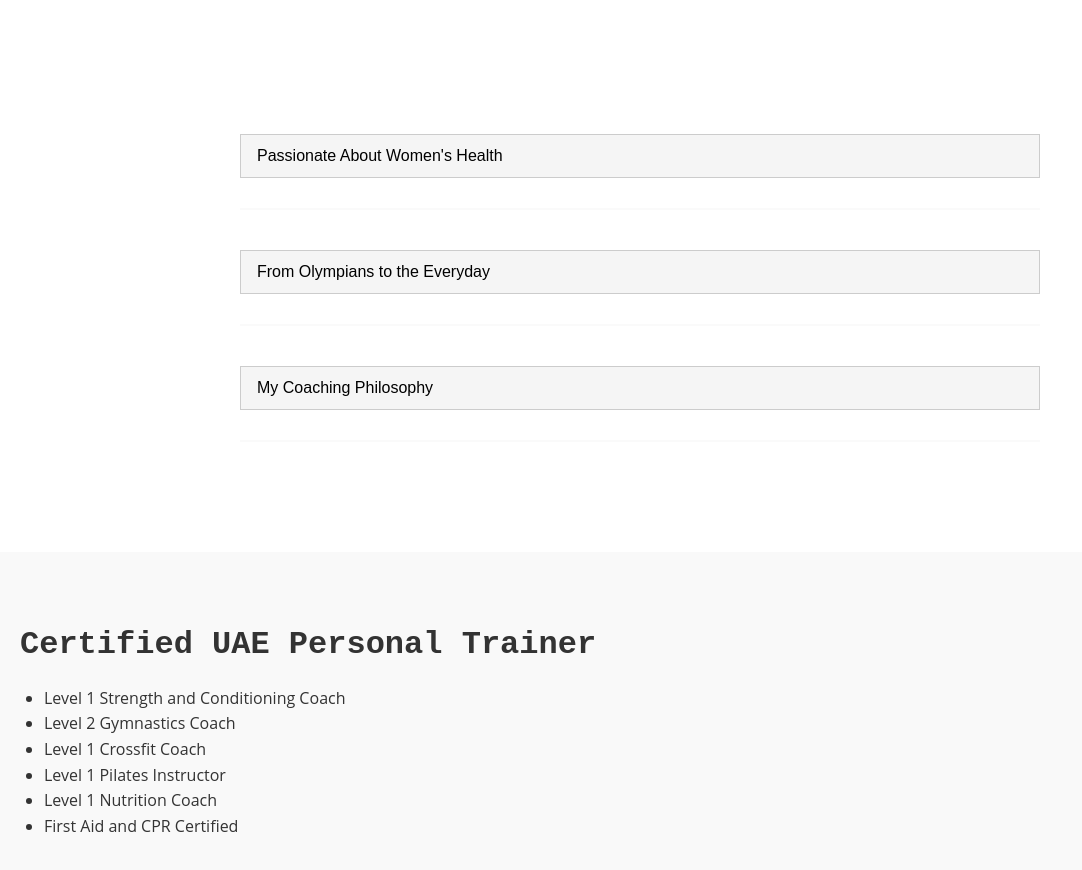
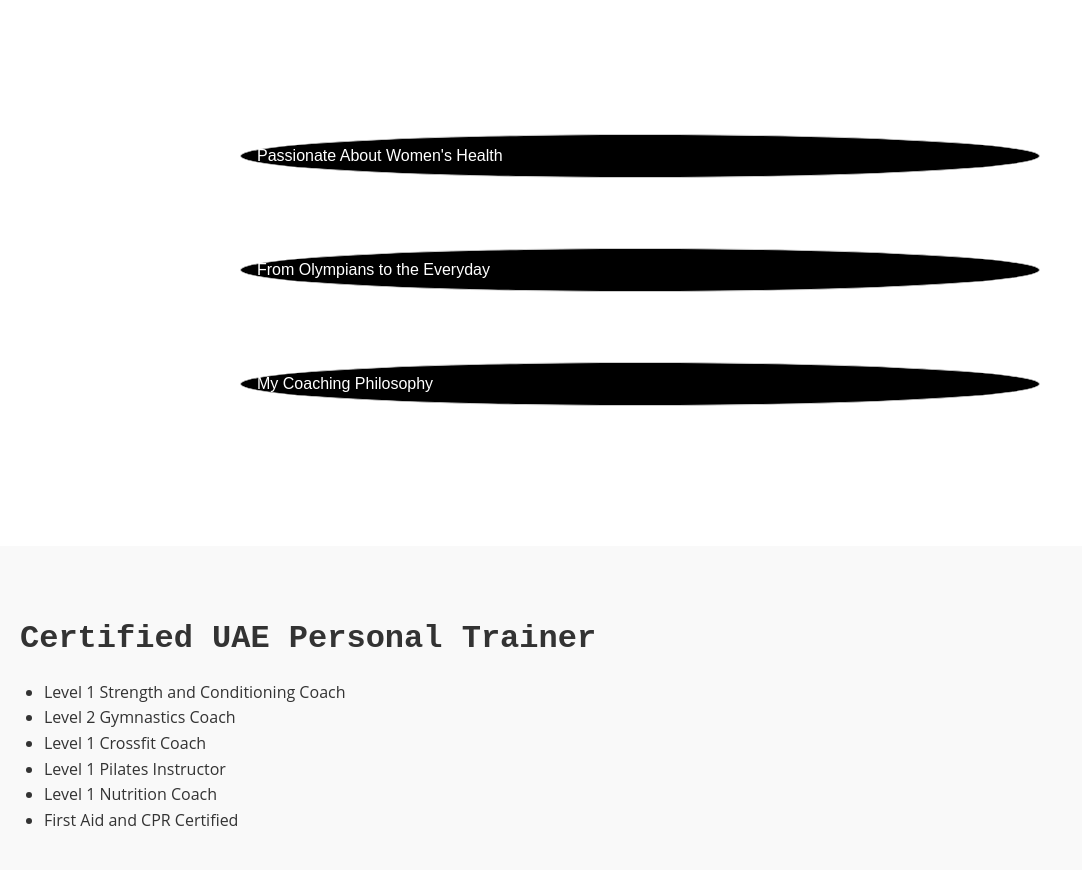
Before and after one commit to liamkenneallyau/fionaspt, a plain HTML site: page index.html in a window 1280 px wide. Shown: the part 1460-2330 px from the top of the page, without its empty margins (0-1082 px from the left). Drawn offline with Linux system fonts and the light colour scheme.

Commit message:
styled buttons

```diff
--- a/index.html
+++ b/index.html
@@ -179,9 +179,11 @@ ul {
     width: 100%;
     padding: 12px 16px;
     font-size: 1rem;
-    background-color: #f5f5f5;
+    color: #fff;
+    background-color: #000;
     border: 1px solid #ccc;
     text-align: left;
+    border-radius: 50%;
     cursor: pointer;
     margin-bottom: 10px;
 }
@@ -191,7 +193,7 @@ ul {
   overflow: hidden;
   transition: max-height 0.5s ease;
   padding: 0 20px;
-  border: 1px solid transparent;
+  border: none;
   background-color: #fafafa;
   margin-bottom: 20px;
 }
```
